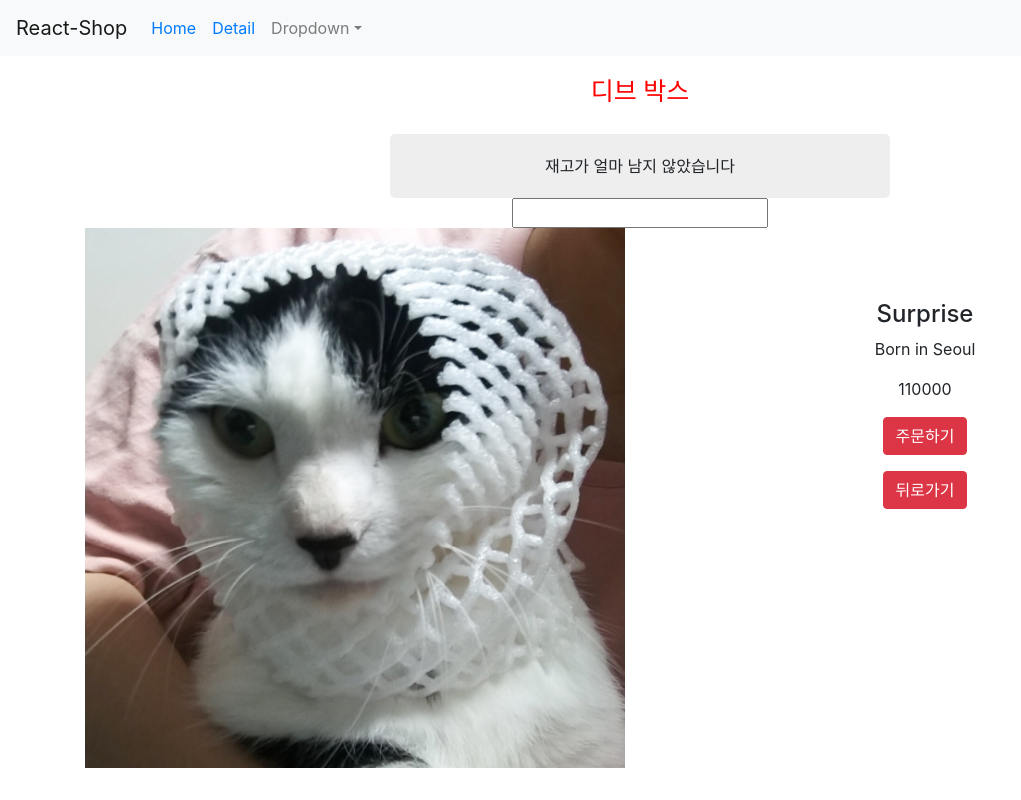
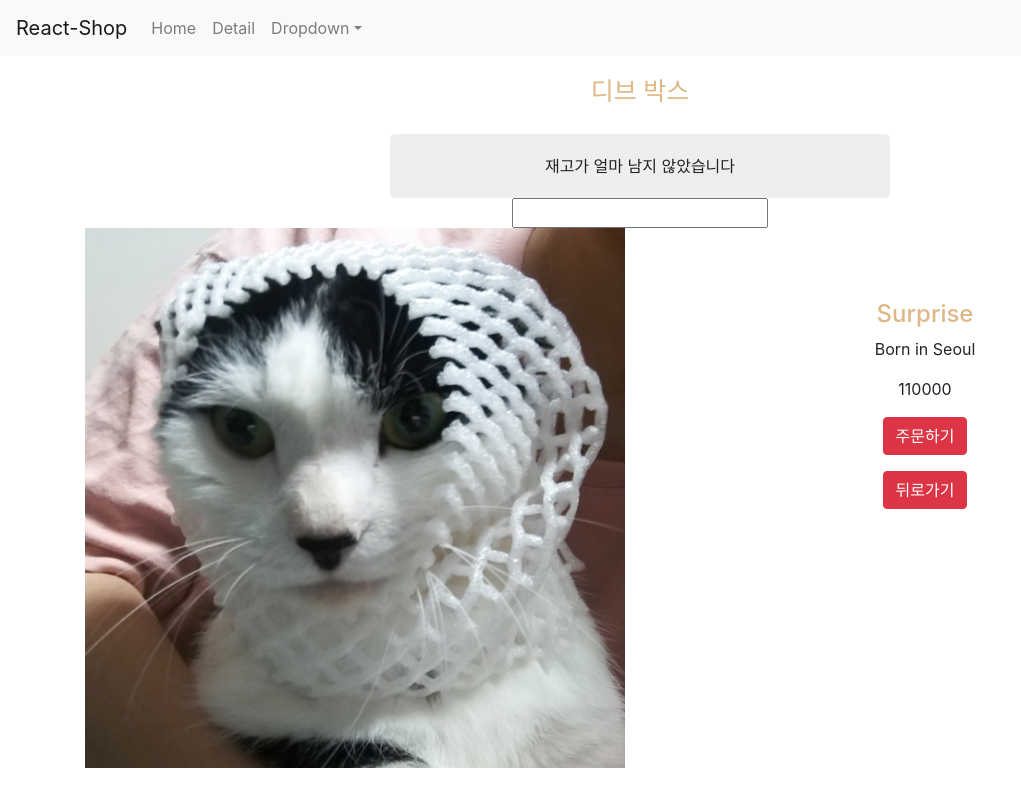
Before and after one commit to hyed3/reactShop, a React (Create React App) app: page /detail/1 in a window 1280 px wide. Shown: the whole page, without its empty margins (0-1021 px from the left). Built offline with nearby package versions, Linux system fonts and the light colour scheme.

Commit message:
ajax로 데이터요청

```diff
--- a/package.json
+++ b/package.json
@@ -6,6 +6,7 @@
     "@testing-library/jest-dom": "^5.11.9",
     "@testing-library/react": "^11.2.5",
     "@testing-library/user-event": "^12.8.1",
+    "axios": "^0.21.1",
     "bootstrap": "^4.6.0",
     "node-sass": "^5.0.0",
     "react": "^17.0.1",
--- a/src/App.js
+++ b/src/App.js
@@ -7,6 +7,7 @@ import './App.css';
 import {Link,Route,Switch} from 'react-router-dom';
           //html 태그 , 컴포넌트라고 생각해도 됨
 import Detail from './Detail.js';
+import axios from 'axios';
 
 function App() {
 
@@ -22,8 +23,9 @@ function App() {
      <Navbar.Collapse id="basic-navbar-nav">
       <Nav className="mr-auto">   {/*  ml-auto: 오른쪽정렬 */}
 
-      <Nav.Link ><Link to="/">Home</Link></Nav.Link>     {/* Link 이용하여 페이지 이동하기 */}
-      <Nav.Link ><Link to="/detail">Detail</Link></Nav.Link>
+      {/* <Nav.Link ><Link to="/">Home</Link></Nav.Link>  -> <a>태그 안에 <a>태그라 콘솔창에 에러*/}    {/* Link 이용하여 페이지 이동하기 */}
+      <Nav.Link as = {Link} to="/">Home</Nav.Link>
+      <Nav.Link as = {Link} to="/detail">Detail</Nav.Link>
 
       <NavDropdown title="Dropdown" id="basic-nav-dropdown">
         <NavDropdown.Item href="#action/3.1">Action</NavDropdown.Item>
@@ -75,8 +77,22 @@ function App() {
         <p>{ 상품[0].content} & { 상품[0].price }</p>
         </div> */}
       </div>
+
+      <button className="btn btn-primary" onClick={()=>{
+        //axios.get(); //서버에게 get 요청을 함
+        axios.get('https://codingapple1.github.io/shop/data2.json')
+        .then((결과)=>{
+        console.log(결과.data);
+        상품변경([...상품,...결과.data]);
+
+        })//데이터 요청을 성공했을때, 데이터 내용을 알고 싶으면 파라미터 추가해서 확인하면 된다
+        .catch()//데이터 요청을 실패했을때
+
+      }}>더보기</button>
     </div>
   </Route>
+
+
 
 
   <Route path="/detail/:id/"> {/* 콜론 뒤에 맘대로 작명, 여러개 사용가능 (/:id/:id) */}
--- a/src/Detail.scss
+++ b/src/Detail.scss
@@ -7,7 +7,9 @@ $메인칼라: #ff0000;
     color : $메인칼라;
 }
 
-
+div.container h4{
+    color: burlywood;
+}
 
 .my-alert{
     background-color: #eeeeee;
```
Also changed, not shown: 1 other file (tests, documents, lock files or other folders).
